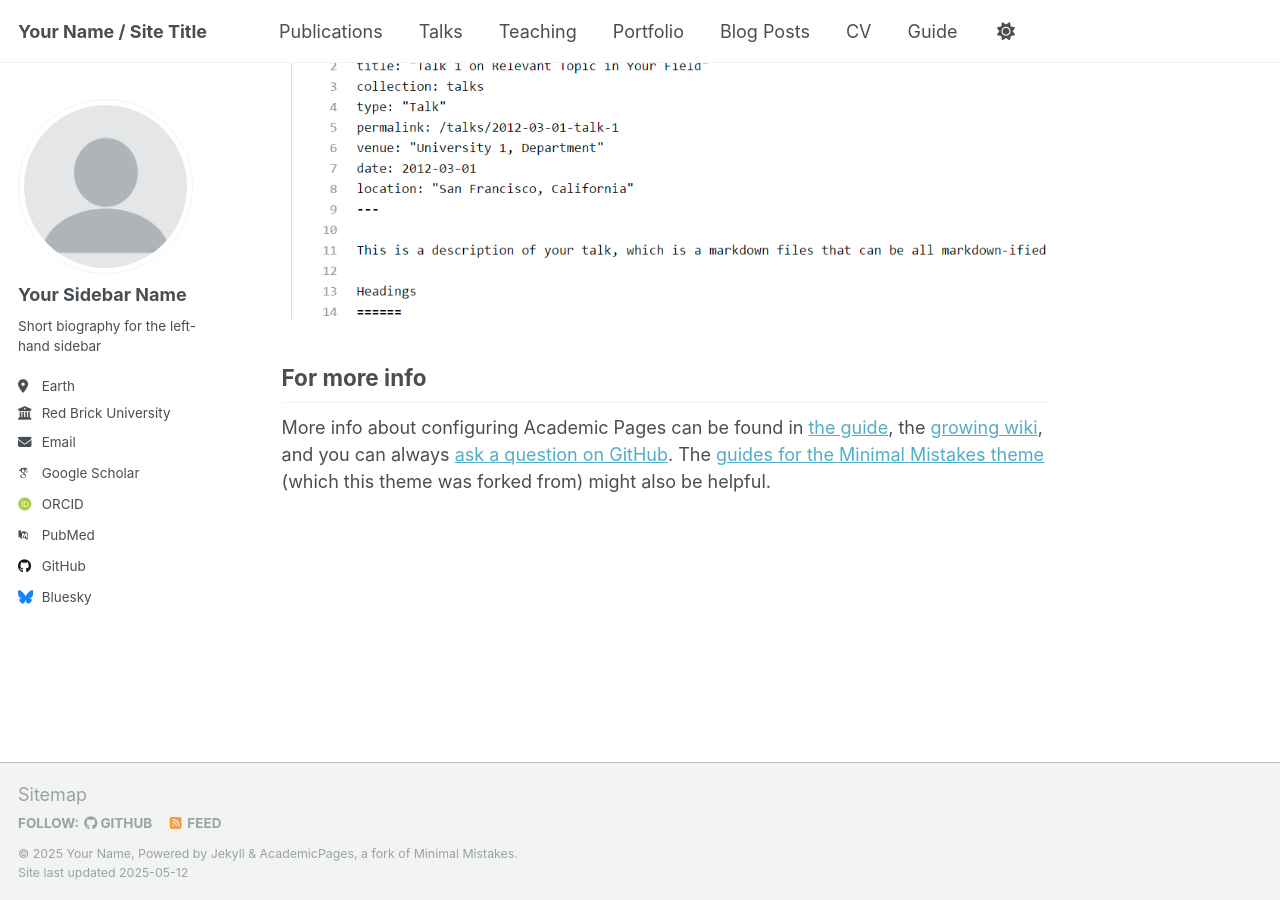
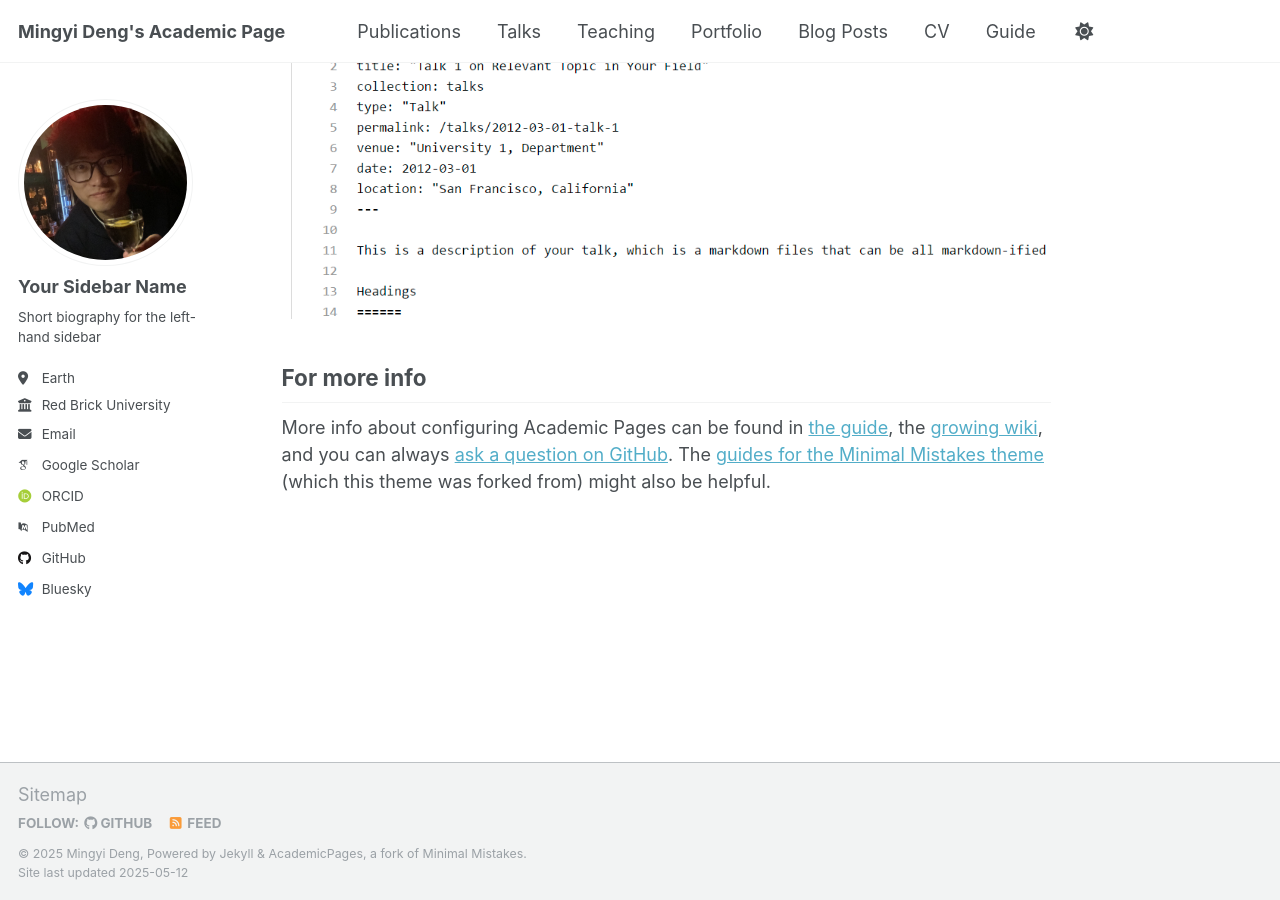
Before and after one commit to Rubbisheep/Rubbisheep.github.io, a Jekyll site: the page built from _pages/about.md, in a window 1280 px wide and 900 px high, scrolled down 2636 px. Built offline with Jekyll 4.4.1, drawn with Linux system fonts in a browser that asks for light colours; some web fonts are replaced.

Commit message:
initialize

```diff
--- a/_config.yml
+++ b/_config.yml
@@ -9,13 +9,13 @@
 # Basic Site Settings
 locale                   : "en-US"
 site_theme               : "default"
-title                    : "Your Name / Site Title"
+title                    : "Mingyi Deng's Academic Page"
 title_separator          : "-"
-name                     : &name "Your Name"
+name                     : &name "Mingyi Deng"
 description              : &description "personal description"
-url                      : https://academicpages.github.io # the base hostname & protocol for your site e.g. "https://[your GitHub username].github.io" or if you already have some other page hosted on Github then use "https://[your GitHub username].github.io/[Your Repo Name]"
+url                      : https://Rubbisheep.github.io # the base hostname & protocol for your site e.g. "https://[your GitHub username].github.io" or if you already have some other page hosted on Github then use "https://[your GitHub username].github.io/[Your Repo Name]"
 baseurl                  : "" # the subpath of your site, e.g. "/blog"
-repository               : "academicpages/academicpages.github.io"
+repository               : "Rubbisheep/Rubbisheep.github.io"
 
 # Site Author - The following control what appear as part of the author content on the side bar.
 #               If a field is blank the icon and link will not appear, otherwise it will be shown.
```
Also changed, not shown: images/profile.png.
